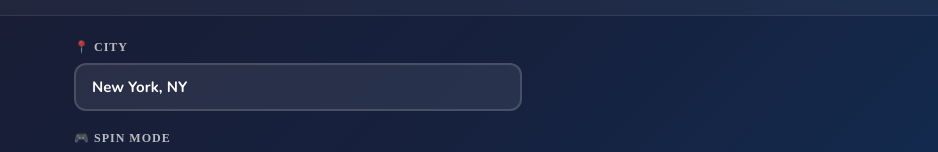
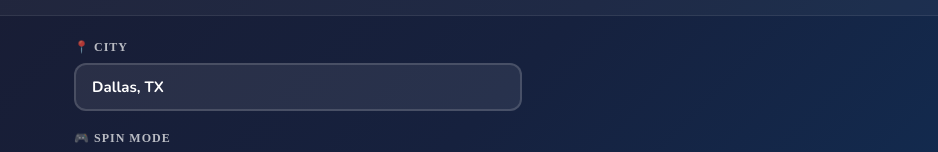
Before and after one commit to dellydel/Test_Repo, a React (Vite) app: page / in a window 1280 px wide. Shown: the part 134-286 px from the top of the page, without its empty margins (342-1280 px from the left). Built offline with nearby package versions, Linux system fonts and the light colour scheme.

Commit message:
capped results

```diff
--- a/src/SetupScreen.jsx
+++ b/src/SetupScreen.jsx
@@ -7,7 +7,7 @@ export default function SetupScreen({ onStart }) {
   ]);
   const [newName, setNewName] = useState("");
   const [mode, setMode] = useState("pick");
-  const [city, setCity] = useState("New York, NY");
+  const [city, setCity] = useState("Dallas, TX");
 
   const addUser = () => {
     const name = newName.trim() || `Player ${users.length + 1}`;
--- a/src/api.js
+++ b/src/api.js
@@ -65,7 +65,7 @@ export async function fetchRestaurants(city, filters) {
         const priceMap = [1, 1, 2, 3, 3];
         const filtered = results
           .filter((r) => priceMap[r.price_level ?? 1] <= maxPrice)
-          .slice(0, 8)
+          .slice(0, 6)
           .map((r) => {
             const cuisine = cuisineVotes[0]?.toLowerCase() || "restaurant";
             return {
```
